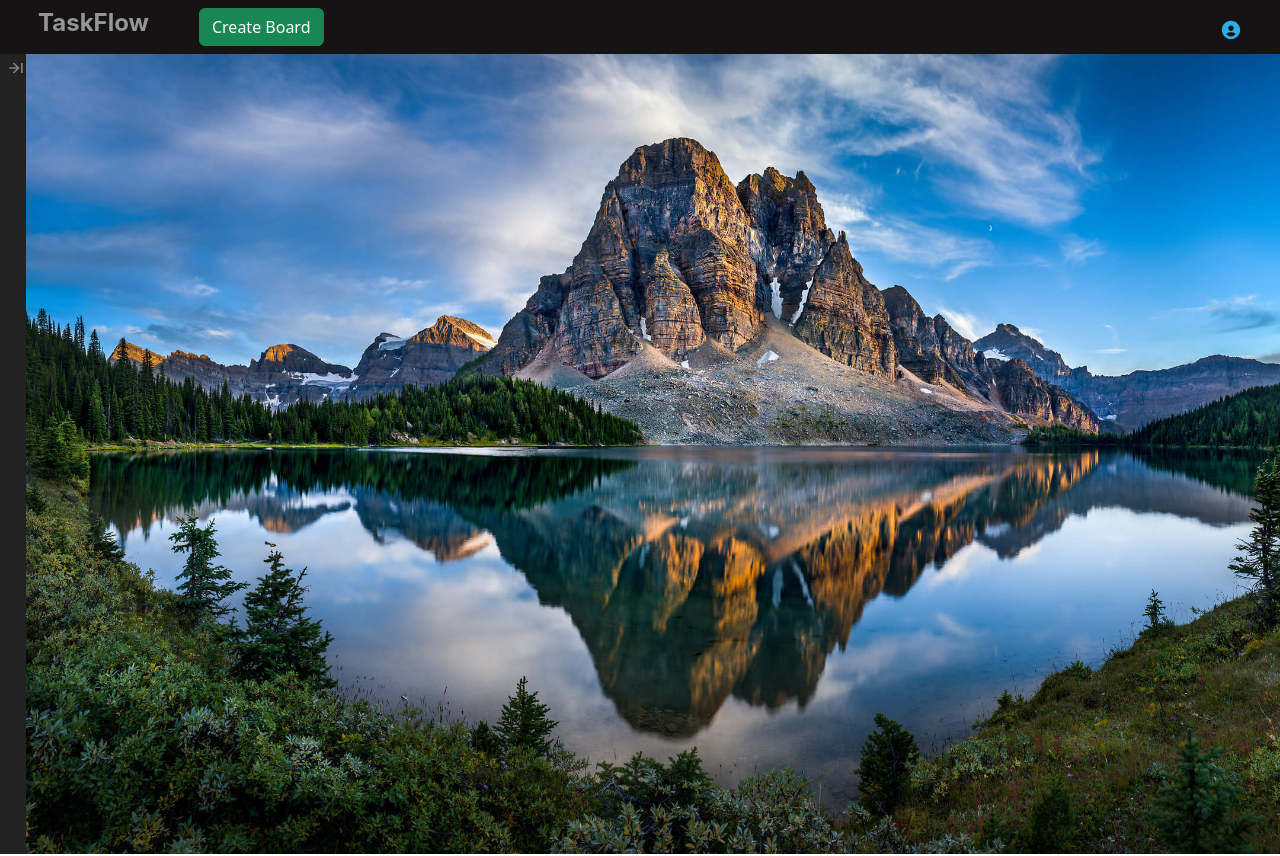
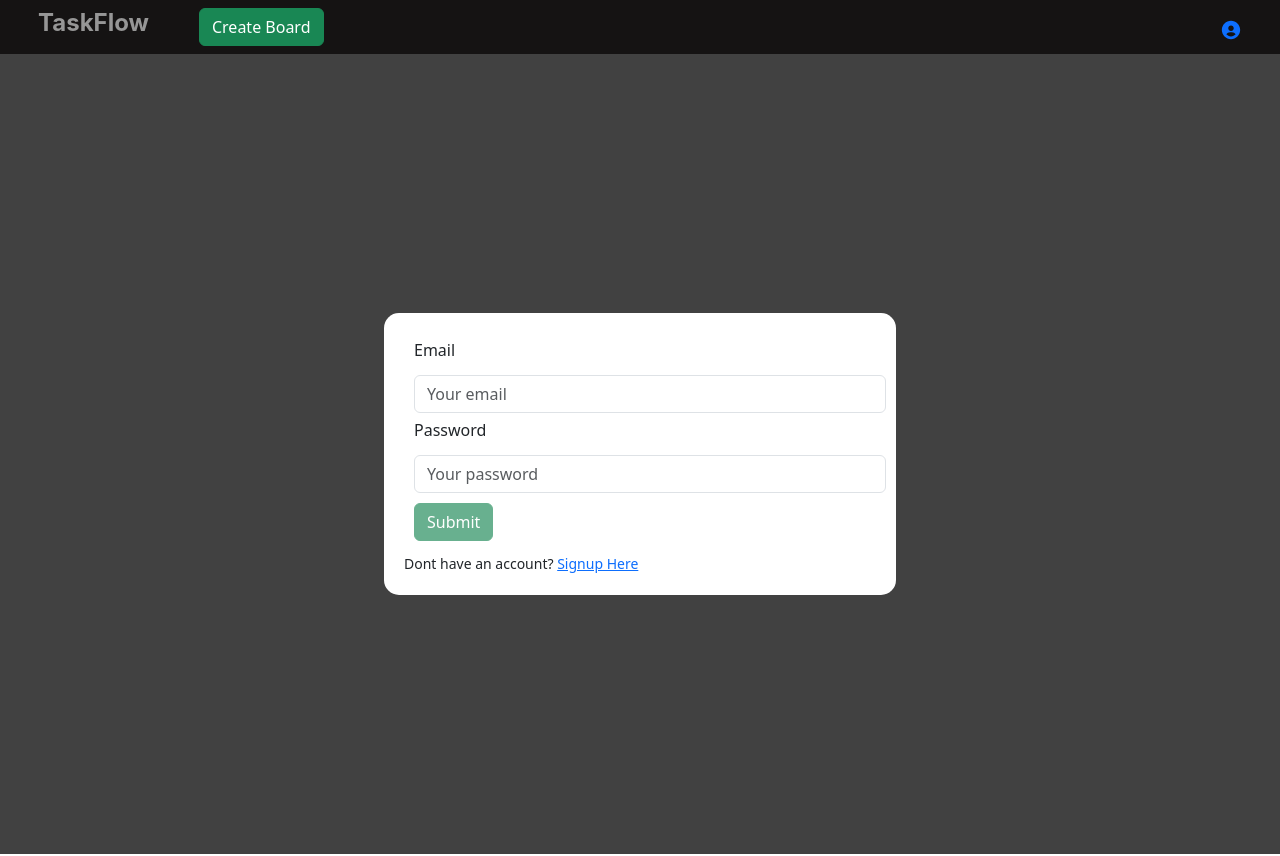
Before and after one commit to calebc96/TaskFlow, a React (Create React App) app in the folder client/: page /login in a window 1280 px wide. Shown: the top 856 px of the page. Built offline with nearby package versions, Linux system fonts and the light colour scheme.

Commit message:
added login and signup form(front-end only)

```diff
--- a/client/src/App.js
+++ b/client/src/App.js
@@ -1,25 +1,20 @@
-import Navigation from "./components/Welcome";
+import NavTabs from "./components/NavTabs";
 import { BrowserRouter as Router, Routes, Route } from "react-router-dom";
-import Login from "./pages/login";
+import Login from "./pages/Login";
+import TaskBoard from "./pages/TaskBoard";
+import Signup from "./pages/Signup";
+
 function App() {
   return (
     <Router>
-      <div>
-        <Navigation />;
+      <>
+        <NavTabs />
         <Routes>
-          {/* <Route path="*" element={<Pagenotfound />} />
-          <Route path="/" element={<Home />} /> */}
           <Route path="/login" element={<Login />} />
-          {/* <Route path="/Signup" element={<Signup />} /> */}
-          {/* <Route path="/Contact" element={<Contact />} /> */}
-          {/* <Route
-          path="/product/:productId/reviews"
-          element={<ProductReviews />}
-        />
-        <Route path="/product/:id" element={<Detail />} />
-        <Route path="/profile" element={<Profile />} /> */}
+          <Route path="/signup" element={<Signup />} />
+          <Route path="/" element={<TaskBoard />} />
         </Routes>
-      </div>
+      </>
     </Router>
   );
 }
--- a/client/src/components/Welcome.js
+++ b/client/src/components/NavTabs.js
@@ -2,19 +2,24 @@ import React from "react";
 import "../styles/Header.css";
 import { BiSolidUserCircle } from "react-icons/bi";
 import Create from "./CreateTask";
-import TaskBoard from "./TaskBoard";
+import TaskBoard from "../pages/TaskBoard";
+import { Link } from "react-router-dom";
 
 export default function Navigation() {
   return (
     <>
       <div className="nav-header">
-        <h1>TaskFlow</h1>
+        <Link to="/" style={{ textDecoration: "none" }}>
+          <h1>TaskFlow</h1>
+        </Link>
         <Create />
         <div className="nav-user">
-          <BiSolidUserCircle />
+          <Link to="/login">
+            {" "}
+            <BiSolidUserCircle />
+          </Link>
         </div>
       </div>
-      <TaskBoard />
     </>
   );
 }
--- a/client/src/components/TaskBoard.js
+++ b/client/src/pages/TaskBoard.js
@@ -3,7 +3,7 @@ import "../styles/TaskBoard.css";
 import Button from "react-bootstrap/Button";
 import Offcanvas from "react-bootstrap/Offcanvas";
 import { BiArrowToRight, BiFontSize } from "react-icons/bi";
-import Created from "./CreatedTask";
+import Created from "../components/CreatedTask";
 
 export default function TaskBoard() {
   const [show, setShow] = useState(false);
--- a/client/src/pages/login.js
+++ b/client/src/pages/login.js
@@ -1,8 +1,9 @@
 // see SignupForm.js for comments
 import React, { useState } from "react";
 import { Form, Button, Alert, Modal } from "react-bootstrap";
-
+import "../styles/Login.css";
 import { loginUser } from "../utils/API";
+import { Link } from "react-router-dom";
 
 import Auth from "../utils/auth";
 
@@ -50,15 +51,22 @@ export default function Login() {
 
   return (
     <>
-      <Form noValidate validated={validated} onSubmit={handleFormSubmit}>
+      <Form
+        noValidate
+        validated={validated}
+        onSubmit={handleFormSubmit}
+        className="form-page"
+      >
         <Alert
           dismissible
           onClose={() => setShowAlert(false)}
           show={showAlert}
           variant="danger"
+          className="alert"
         >
           Something went wrong with your login credentials!
         </Alert>
+        <div className="form-group">
           <Form.Group>
             <Form.Label htmlFor="email">Email</Form.Label>
             <Form.Control
@@ -92,9 +100,15 @@ export default function Login() {
             disabled={!(userFormData.email && userFormData.password)}
             type="submit"
             variant="success"
+            className="login-button"
           >
             Submit
           </Button>
+          <br />
+          <small>
+            Dont have an account? <Link to="/signup">Signup Here</Link>{" "}
+          </small>
+        </div>
       </Form>
     </>
   );
--- a/client/src/pages/signup.js
+++ b/client/src/pages/signup.js
@@ -1,6 +1,6 @@
 import React, { useState } from "react";
 import { Form, Button, Alert } from "react-bootstrap";
-
+import { Link } from "react-router-dom";
 import { createUser } from "../utils/API";
 import Auth from "../utils/auth";
 
@@ -56,17 +56,23 @@ const SignupForm = () => {
   return (
     <>
       {/* This is needed for the validation functionality above */}
-      <Form noValidate validated={validated} onSubmit={handleFormSubmit}>
+      <Form
+        className="form-page"
+        noValidate
+        validated={validated}
+        onSubmit={handleFormSubmit}
+      >
         {/* show alert if server response is bad */}
         <Alert
           dismissible
           onClose={() => setShowAlert(false)}
           show={showAlert}
           variant="danger"
+          className="alert"
         >
           Something went wrong with your signup!
         </Alert>
-
+        <div className="form-group">
           <Form.Group>
             <Form.Label htmlFor="username">Username</Form.Label>
             <Form.Control
@@ -111,7 +117,9 @@ const SignupForm = () => {
               Password is required!
             </Form.Control.Feedback>
           </Form.Group>
+
           <Button
+            className="login-button"
             disabled={
               !(
                 userFormData.username &&
@@ -124,6 +132,11 @@ const SignupForm = () => {
           >
             Submit
           </Button>
+          <br />
+          <small>
+            Have an account? <Link to="/login">Login Here</Link>{" "}
+          </small>
+        </div>
       </Form>
     </>
   );
--- /dev/null
+++ b/client/src/styles/Login.css
@@ -0,0 +1,33 @@
+.form-page {
+    display: flex;
+    justify-content: center;
+    flex-direction: column;
+    width: 100vw;
+    height: 100vh;
+    background-color: rgb(65, 65, 65);
+}
+
+.form-group {
+    width: 40vw;
+    background-color: white;
+    border-radius: 15px;
+    padding: 20px;
+    margin-left: auto;
+    margin-right: auto;
+}
+
+.login-button {
+    margin: 10px;
+}
+
+.alert {
+    width: 40vw;
+    margin-left: auto;
+    margin-right: auto;
+}
+
+@media screen and (max-width: 768px) {
+    .form-group {
+        width: 90vw;
+    }
+}
```
Lines whose indentation alone changed are shown as unchanged.
